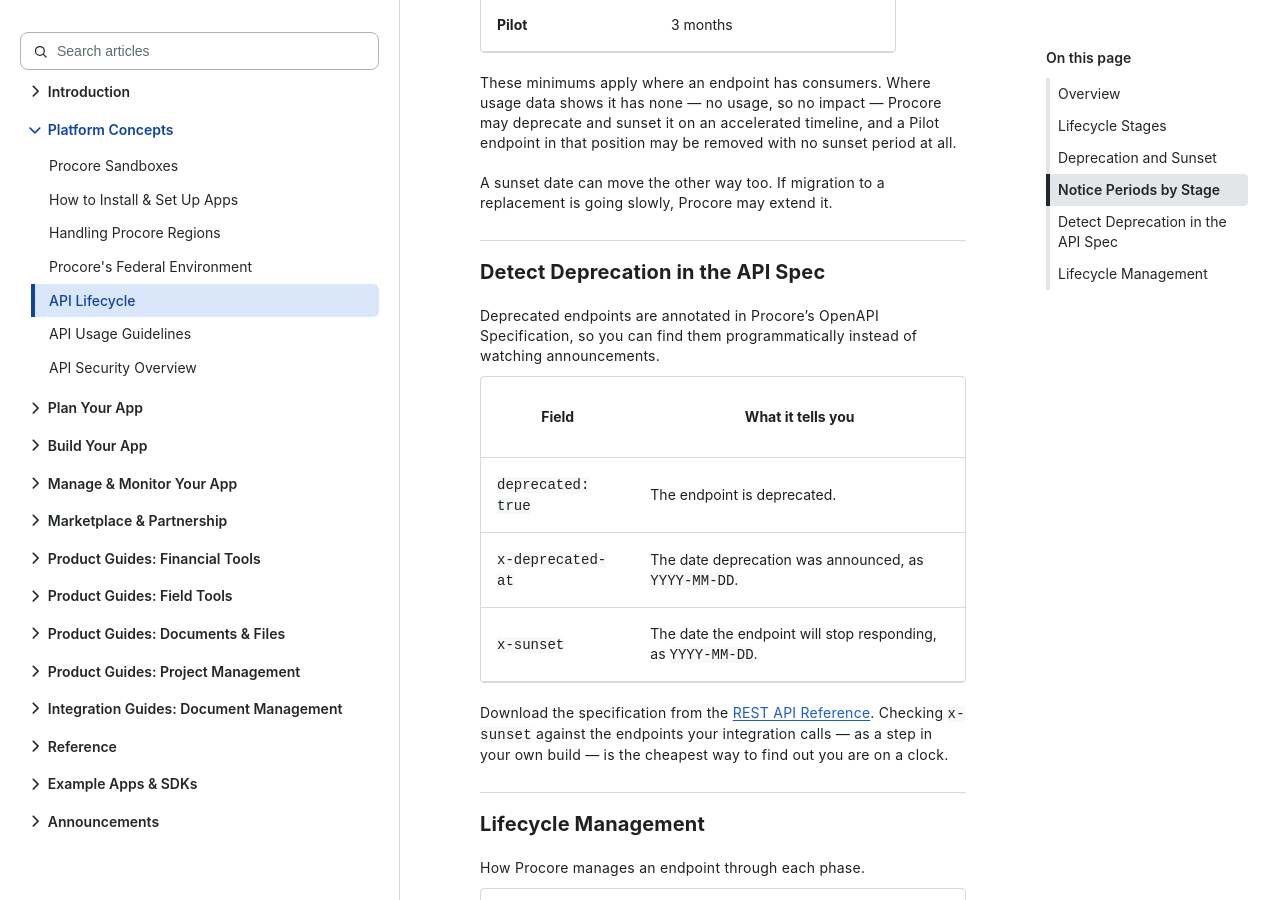
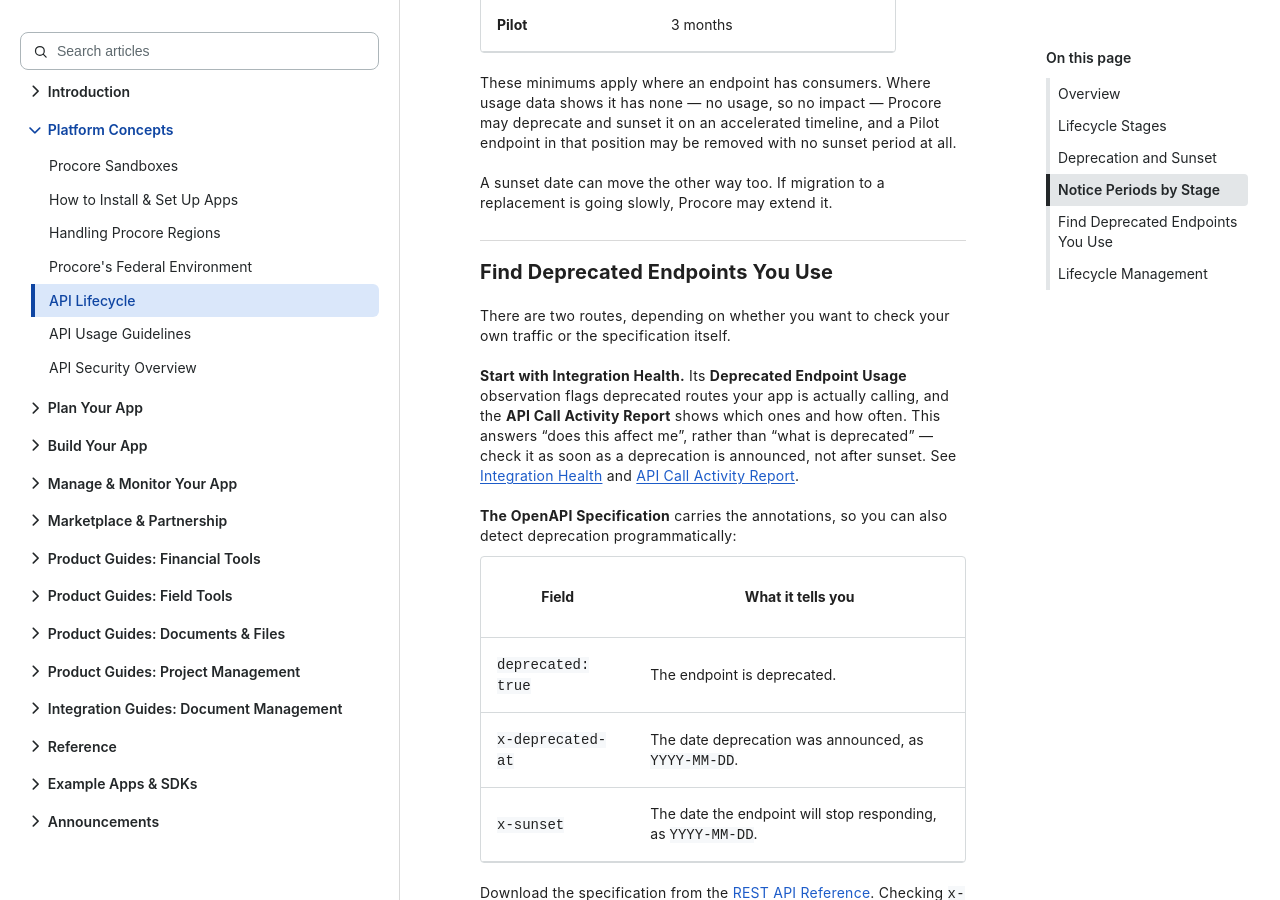
Before and after one commit to procore/documentation, a Jekyll site: the page built from getting_started/rest_api_lifecycle.md, in a window 1280 px wide and 900 px high, scrolled down 1518 px. Built offline with Jekyll 4.4.1, drawn with Linux system fonts in a browser that asks for light colours; comment, search, counter and statistics services are not loaded.

Commit message:
docs: point developers at Integration Health for deprecated endpoints they call
The detection section only covered the OpenAPI Specification, which
answers "what is deprecated" but leaves the reader to work out whether
any of it is theirs.

Integration Health answers the question they actually have. Its
Deprecated Endpoint Usage observation flags deprecated routes the app
is calling, and the API Call Activity Report shows which and how often.
That route now leads, with the spec annotations second for anyone who
wants to check programmatically.

Renamed the section from "Detect Deprecation in the API Spec" to "Find
Deprecated Endpoints You Use", since it is no longer only about the
spec. Deep-links to the #deprecated-endpoint-usage observation rather
than the top of the Integration Health page; anchor verified in the
built output.

Co-Authored-By: Claude Opus 5 <noreply@anthropic.com>

```diff
--- a/getting_started/rest_api_lifecycle.md
+++ b/getting_started/rest_api_lifecycle.md
@@ -51,9 +51,13 @@ A sunset date can move the other way too. If migration to a replacement is going
 <div class="details-bottom-spacing"></div>
 
 ***
-## Detect Deprecation in the API Spec
+## Find Deprecated Endpoints You Use
 
-Deprecated endpoints are annotated in Procore's OpenAPI Specification, so you can find them programmatically instead of watching announcements.
+There are two routes, depending on whether you want to check your own traffic or the specification itself.
+
+**Start with Integration Health.** Its **Deprecated Endpoint Usage** observation flags deprecated routes your app is actually calling, and the **API Call Activity Report** shows which ones and how often. This answers "does this affect me", rather than "what is deprecated" — check it as soon as a deprecation is announced, not after sunset. See [Integration Health]({{ site.url }}{{ site.baseurl }}{% link api_essentials/integration_health.md %}#deprecated-endpoint-usage) and [API Call Activity Report]({{ site.url }}{{ site.baseurl }}{% link api_essentials/app_performance_metrics.md %}).
+
+**The OpenAPI Specification** carries the annotations, so you can also detect deprecation programmatically:
 
 | Field | What it tells you |
 | --- | --- |
```
